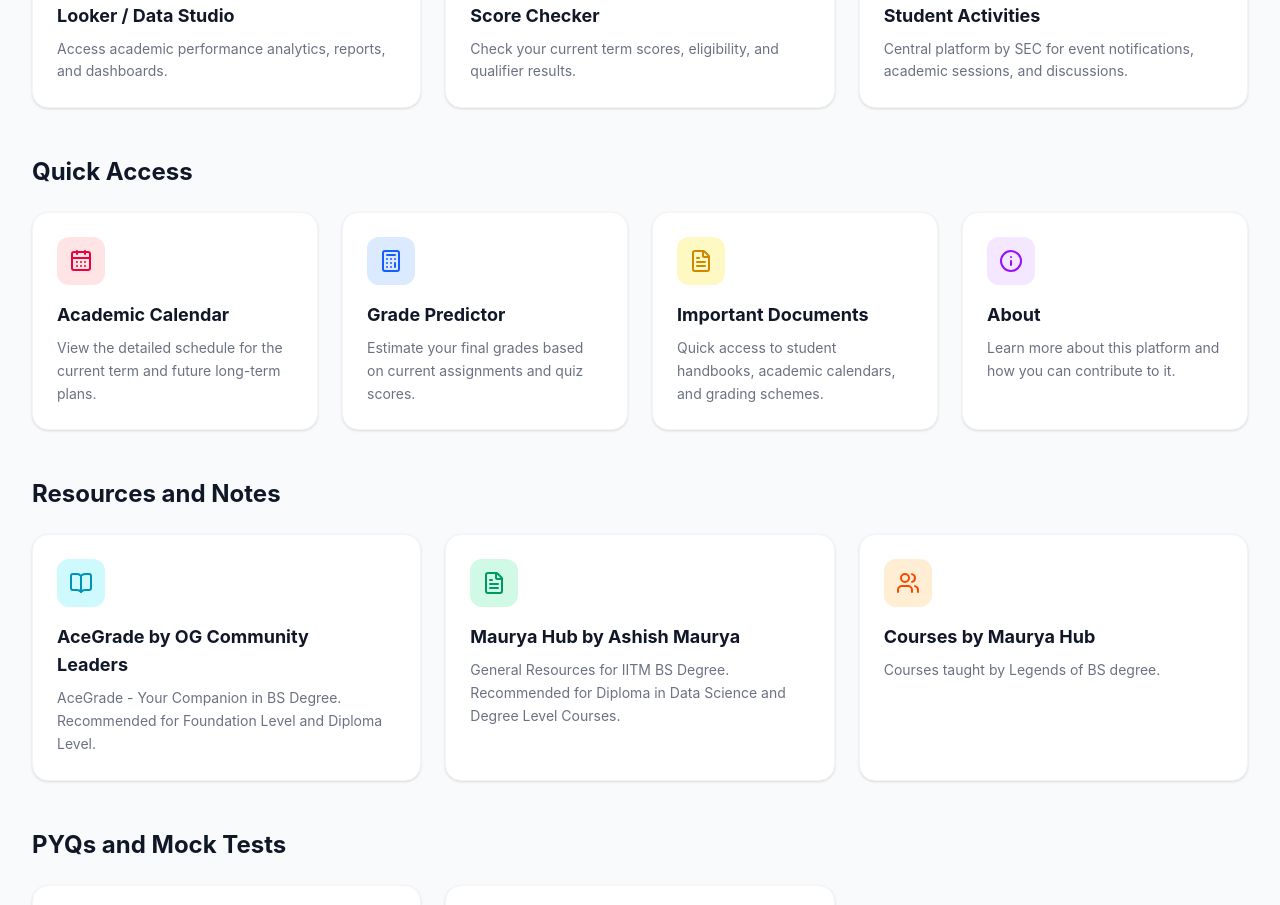
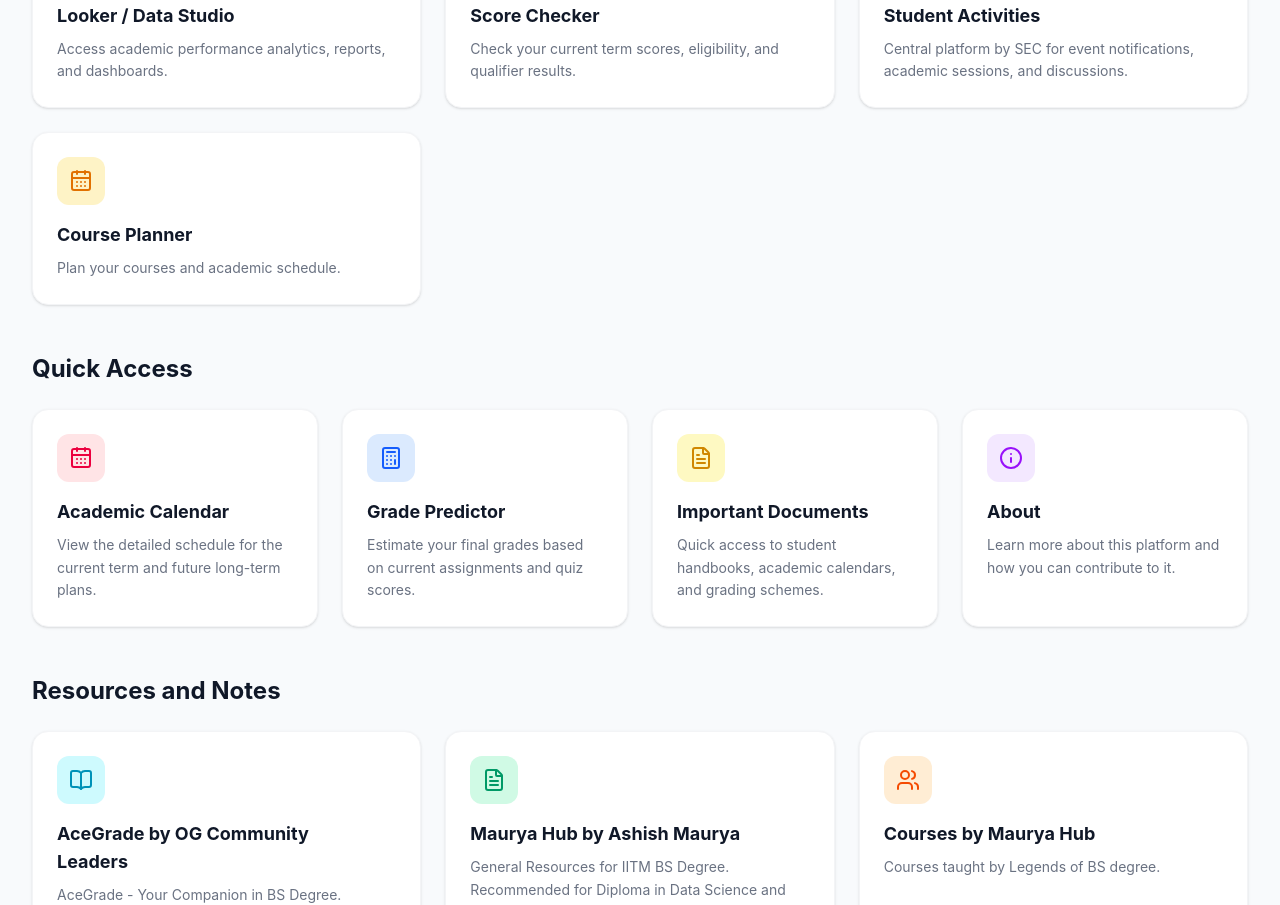
Before and after one commit to 23f2001548/iitmbshub, a React (Vite) app: page / in a window 1280 px wide. Shown: the part 840-1745 px from the top of the page. Built offline with nearby package versions, Linux system fonts and the light colour scheme.

Commit message:
feat: Add Course Planner link to Essential Portals

```diff
--- a/src/pages/Home.jsx
+++ b/src/pages/Home.jsx
@@ -43,6 +43,13 @@
     icon: Users,
     url: 'https://iitmbs.org/',
     color: 'bg-violet-100 text-violet-600',
+  },
+  {
+    name: 'Course Planner',
+    description: 'Plan your courses and academic schedule.',
+    icon: CalendarDays,
+    url: 'https://course-planner-140256174016.asia-south1.run.app/dashboard',
+    color: 'bg-amber-100 text-amber-600',
   },
 ];
 
```
